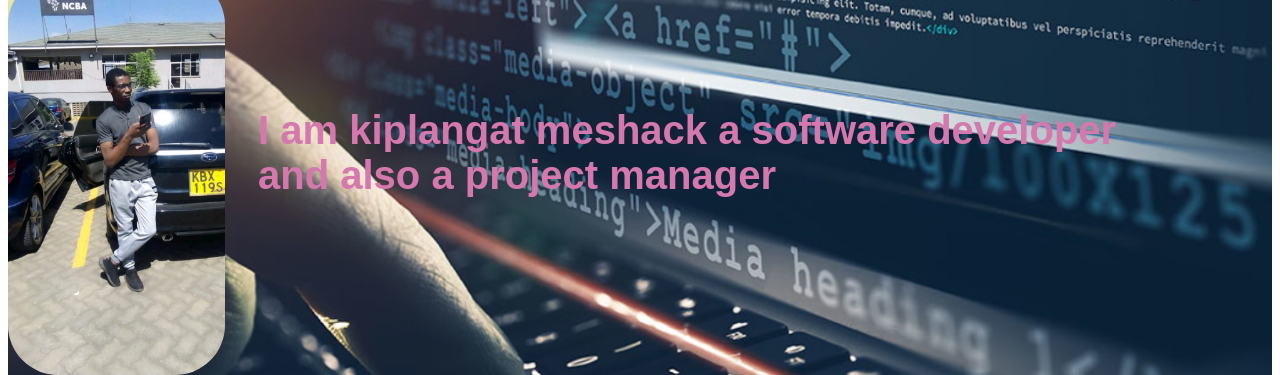
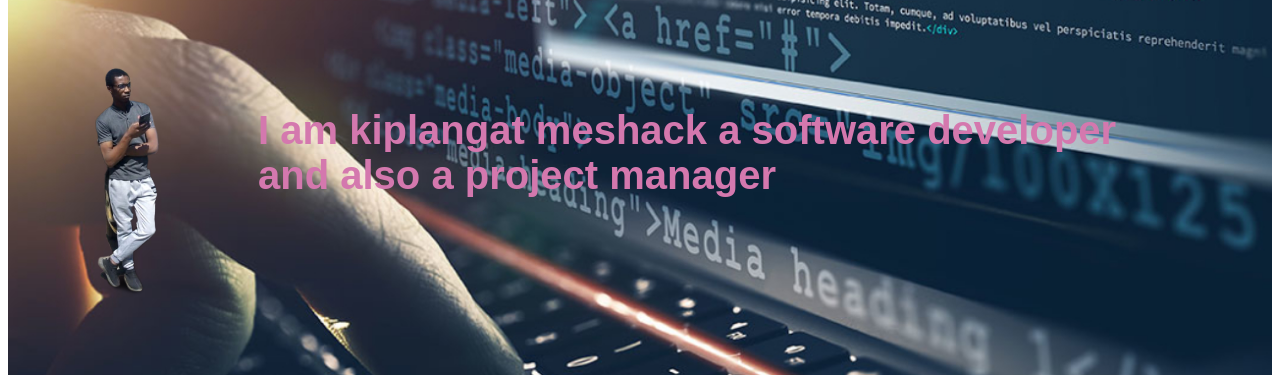
Before and after one commit to kiplangat01/My-portfolio, a plain HTML site: page index.html in a window 1280 px wide. Shown: the part 73-448 px from the top of the page. Drawn offline with Linux system fonts and the light colour scheme.

Commit message:
removed background of my image

```diff
--- a/index.css
+++ b/index.css
@@ -23,7 +23,7 @@
 .mine{
     float: left;
     height: 400px;
-    border-radius: 50px;
+
 }
 
 .rumee {
--- a/index.html
+++ b/index.html
@@ -25,7 +25,7 @@
       </div>
 
 
-      <img class="mine" src="./images/Ncb.jpeg" alt="" />
+      <img class="mine" src="./images/Ncb.png" alt="" />
 
       <div class="profile">
         <h2 class="intro">
```
Also changed, not shown: images/Ncb.jpeg (deleted), images/Ncb.png (added).
